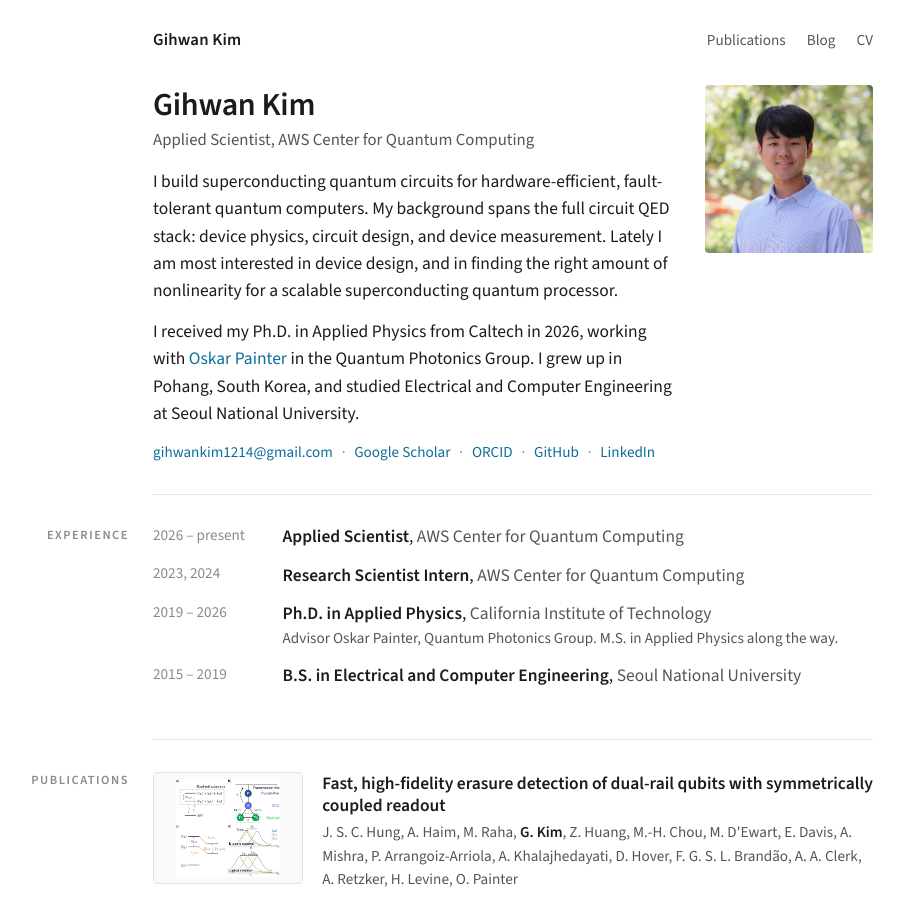
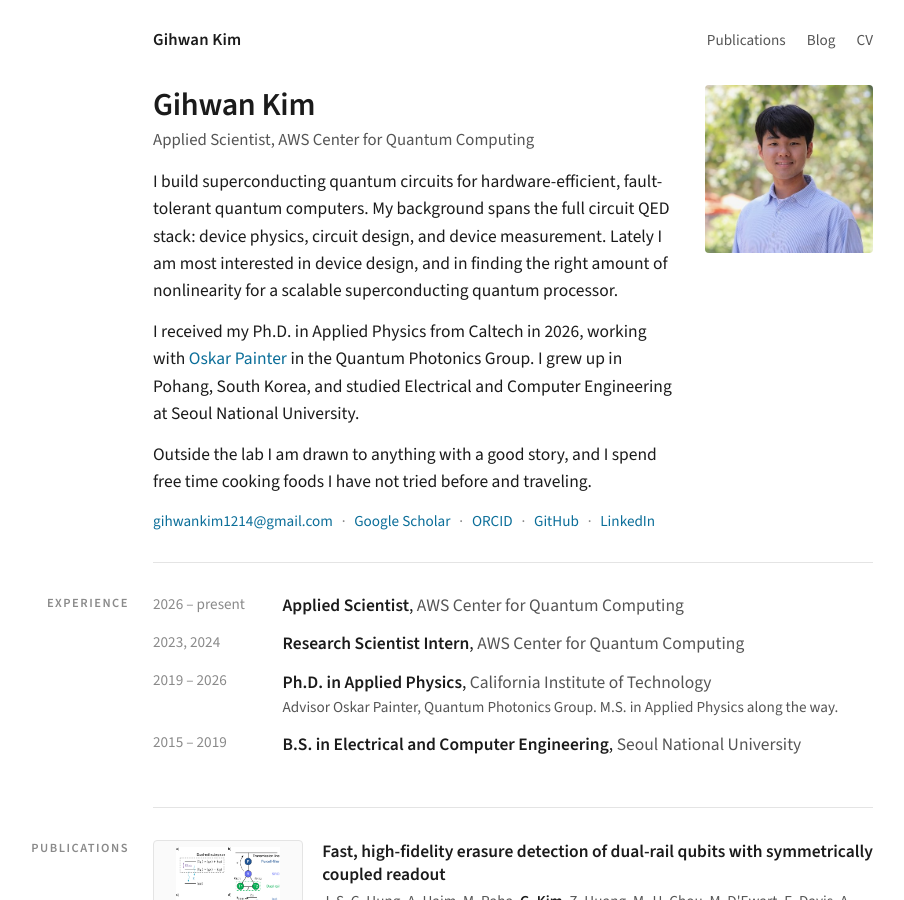
Before and after one commit to gihwan-scqubits/gihwan-scqubits.github.io, a Jekyll site: the page built from index.md, in a window 1280 px wide and 900 px high. Shown: the whole window, without its empty margins (127-1031 px from the left). Built offline with Jekyll 4.4.1, drawn with Linux system fonts in a browser that asks for light colours.

Commit message:
Bio: a casual closing line
Co-Authored-By: Claude Fable 5.1 <noreply@anthropic.com>
Claude-Session: https://claude.ai/code/session_01D9GyQzp35NGwXa4HyFQyv5

```diff
--- a/index.md
+++ b/index.md
@@ -14,6 +14,8 @@ body_class: home
     <p>I received my Ph.D. in Applied Physics from Caltech in 2026, working with
     <a href="https://painterlab.caltech.edu">Oskar Painter</a> in the Quantum Photonics Group. I grew up
     in Pohang, South Korea, and studied Electrical and Computer Engineering at Seoul National University.</p>
+    <p>Outside the lab I am drawn to anything with a good story, and I spend free time cooking foods I have not
+    tried before and traveling.</p>
     {% include links.html %}
   </div>
   <img class="portrait" src="{{ '/assets/img/profile.jpg' | relative_url }}" alt="Portrait of Gihwan Kim" width="168" height="168">
```
